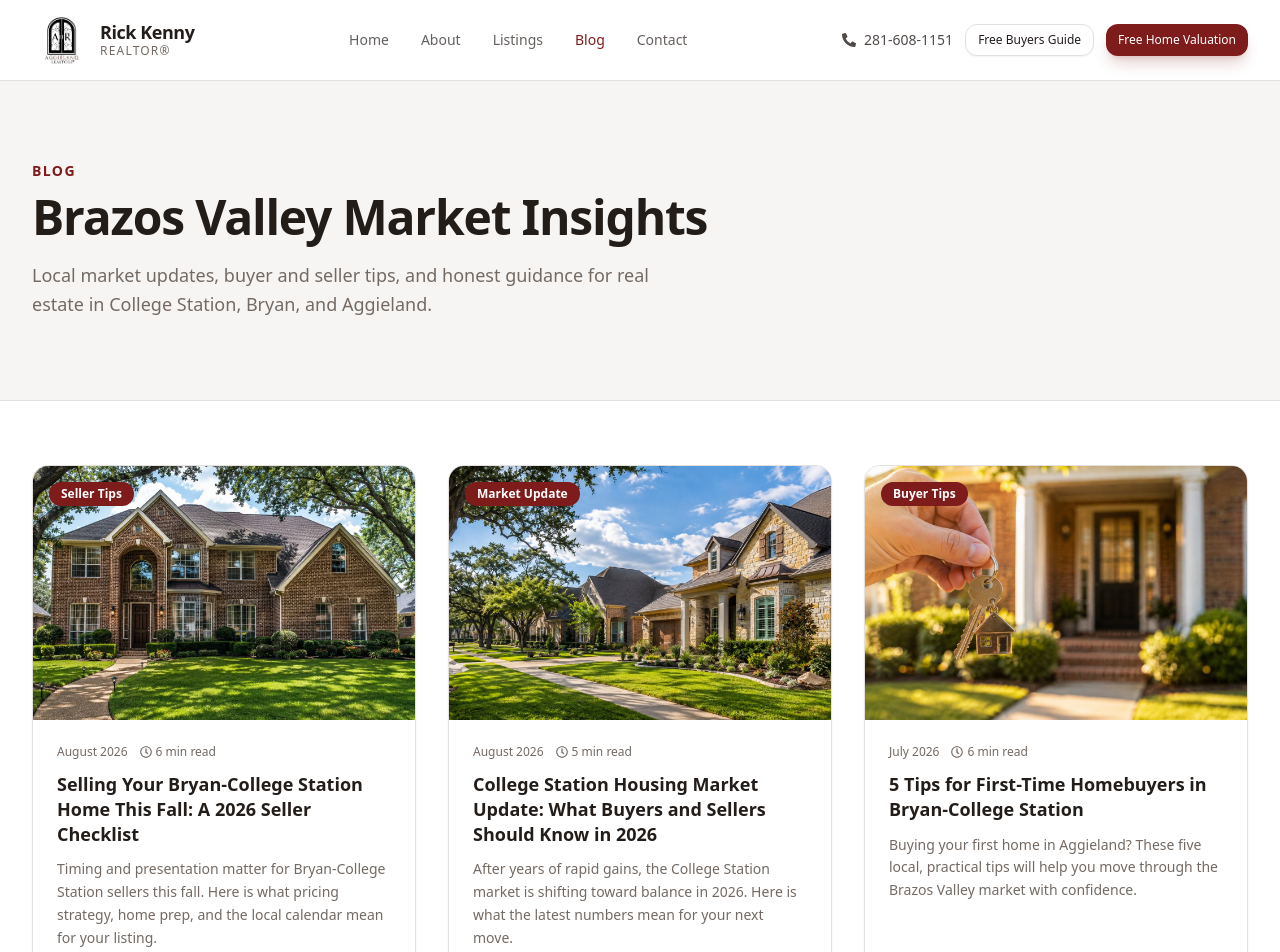
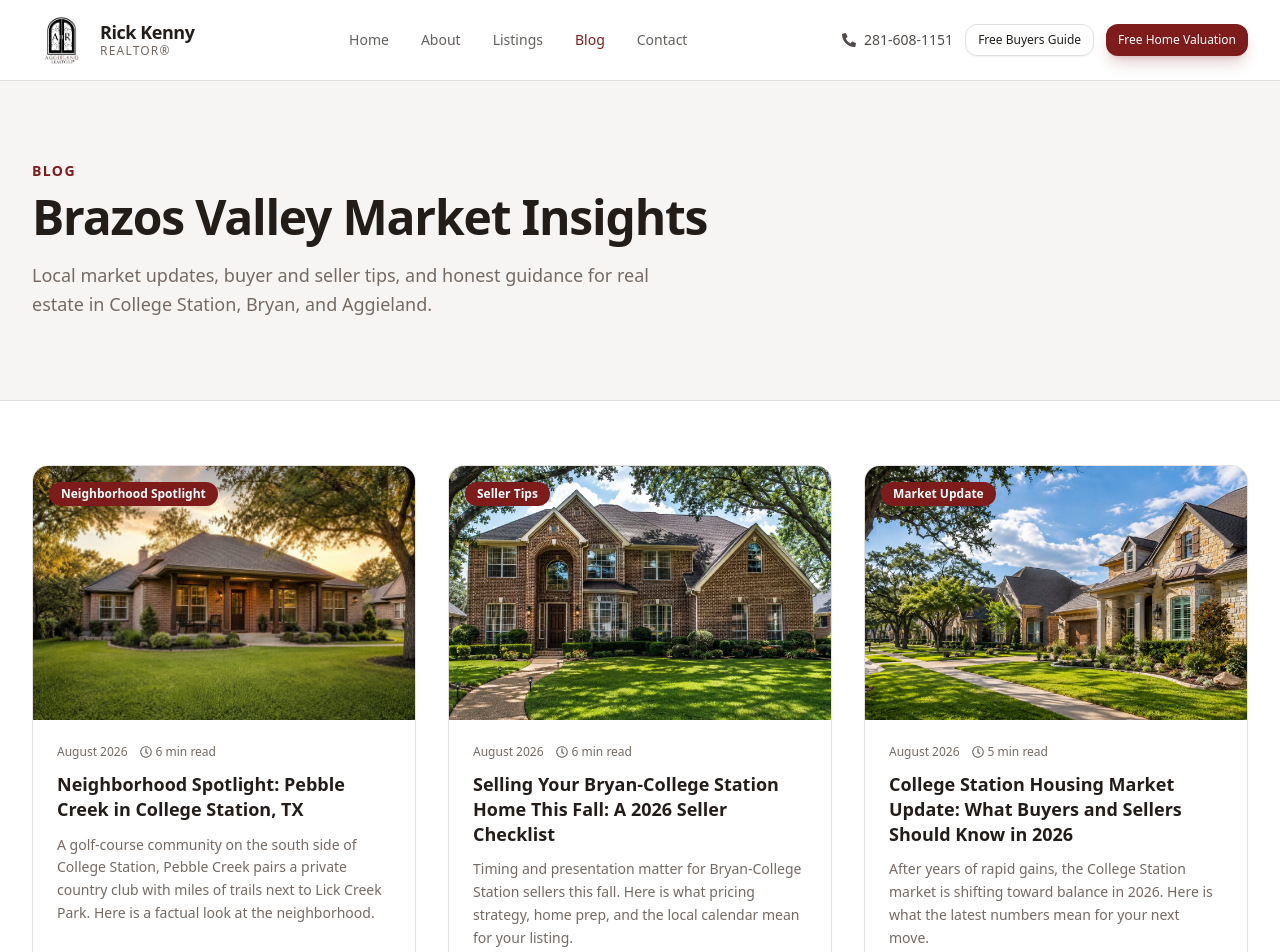
Before and after one commit to rickkennyrealestate/RickWebsite, a React (Vite) app in the folder frontend/: page /blog in a window 1280 px wide. Shown: the top 952 px of the page. Built offline with nearby package versions, Linux system fonts and the light colour scheme.

Commit message:
Add blog post: Neighborhood Spotlight: Pebble Creek in College Station, TX

```diff
--- a/frontend/src/data/blogPosts.js
+++ b/frontend/src/data/blogPosts.js
@@ -1,4 +1,66 @@
 export const blogPosts = [
+  {
+    slug: 'neighborhood-spotlight-pebble-creek-college-station',
+    title: 'Neighborhood Spotlight: Pebble Creek in College Station, TX',
+    category: 'Neighborhood Spotlight',
+    date: 'August 2026',
+    readTime: '6 min read',
+    excerpt:
+      'A golf-course community on the south side of College Station, Pebble Creek pairs a private country club with miles of trails next to Lick Creek Park. Here is a factual look at the neighborhood.',
+    metaDescription:
+      'A neighborhood guide to Pebble Creek in College Station, TX: home prices, the Pebble Creek Country Club, HOA dues, and nearby Lick Creek Park.',
+    image: '/assets/images/blog-covers/neighborhood-spotlight-pebble-creek-college-station.jpg',
+    content: [
+      {
+        type: 'p',
+        text: `If you're comparing neighborhoods in College Station, Pebble Creek is worth a closer look. It's a master-planned community of roughly 1,350 acres on the south side of College Station, built around the Pebble Creek Country Club and its 18-hole championship golf course. It sits about nine miles from the Texas A&M campus, farther out than Southwood Valley or Midtown, which makes it a different kind of trade-off: more land, more amenities, and a quieter setting in exchange for a longer commute to campus.`,
+      },
+      { type: 'h2', text: 'Home prices and housing stock' },
+      {
+        type: 'p',
+        text: `Homes in Pebble Creek generally range from the mid-$500,000s to over $1 million, with living space averaging roughly 2,800 to more than 5,000 square feet. The architecture varies from classic brick-and-stone traditional homes to custom builds, including a number of properties with direct golf course frontage. This puts Pebble Creek toward the upper end of the College Station market, well above the citywide averages you'll see in inner-loop neighborhoods, and it draws buyers who are specifically looking for larger lots, more square footage, or a golf course view. Lot sizes tend to be larger than what you'll find in newer subdivisions closer to Highway 6, which is part of why the price per square foot can look different from a comparable-sized home in a denser part of town.`,
+      },
+      { type: 'h2', text: 'The country club and amenities' },
+      {
+        type: 'p',
+        text: `The Pebble Creek Country Club anchors the community and includes the golf course along with an outdoor pool, tennis and pickleball courts, and additional social spaces. Membership and access to club amenities are typically separate from simply owning a home in the neighborhood, so it's worth asking about current membership costs and terms before you assume the club comes with the house. Walking trails run throughout the community itself, separate from the club grounds, and are used daily by residents out for a jog or walking a dog.`,
+      },
+      { type: 'h2', text: 'Lick Creek Park next door' },
+      {
+        type: 'p',
+        text: `Pebble Creek backs up to Lick Creek Park, a roughly 515-acre nature park with several miles of trails for hiking, cycling, and bird watching, plus areas used for equestrian activity. It's a City of College Station park, open to the public, and it's one of the larger undeveloped natural areas left in the city, which gives Pebble Creek a different feel than neighborhoods closer to campus where green space is more limited.`,
+      },
+      { type: 'h2', text: 'HOA structure and dues' },
+      {
+        type: 'p',
+        text: `Pebble Creek isn't governed by a single HOA. There's an overarching Pebble Creek Owners Association, with a base annual assessment, and then several village-level associations layered on top depending on which section of the neighborhood a home sits in, such as the Garden Homes, Patio Homes, or Stonewater Villages sections, each with its own separate dues on a monthly or quarterly schedule. Because the total cost varies quite a bit by section, it's important to confirm the exact HOA structure and current dues for any specific property before you make an offer, rather than assuming one flat number applies neighborhood-wide. A buyer comparing a Garden Homes property to a custom build on the golf course, for example, could be looking at two very different monthly obligations even if the list prices are close, so it pays to get the HOA documents and budget in hand early in the process.`,
+      },
+      { type: 'h2', text: 'How it compares to closer-in neighborhoods' },
+      {
+        type: 'p',
+        text: `The trade-off with Pebble Creek is distance. At about nine miles from campus, the drive in is longer than from Southwood Valley or Midtown, and worth factoring into your daily routine if you or a household member commutes to Texas A&M, Blinn College, or downtown Bryan regularly. In exchange, Pebble Creek offers larger lots, a lower-density feel, and direct access to both the country club and Lick Creek Park, amenities that are harder to find closer to the university. Which trade-off makes sense really comes down to how you weigh commute time against space, privacy, and access to the golf course and trail network.`,
+      },
+      { type: 'h2', text: 'Who tends to look at Pebble Creek' },
+      {
+        type: 'ul',
+        items: [
+          'Buyers upgrading from a starter home who want more square footage or a larger lot',
+          'Golfers or club-focused buyers interested in course access and country club amenities',
+          'Buyers prioritizing trail access and proximity to Lick Creek Park over a short commute to campus',
+          'Buyers comparing College Station\'s established golf-course communities against newer construction elsewhere in the Brazos Valley',
+        ],
+      },
+      {
+        type: 'p',
+        text: `Every section of Pebble Creek has its own price range, HOA terms, and trade-offs, so the right fit really depends on your budget, your commute tolerance, and whether the club amenities matter to you. If you'd like to walk through current listings in Pebble Creek or see how it compares to other College Station neighborhoods for your specific situation, I'm happy to put together a side-by-side look.`,
+      },
+    ],
+    sources: [
+      { label: 'Homes.com — Pebble Creek, College Station Real Estate', url: 'https://www.homes.com/college-station-tx/pebble-creek-neighborhood/' },
+      { label: 'HAR.com — Pebble Creek Country Club', url: 'https://www.har.com/pebble-creek-country-club/golfcourse_13562' },
+      { label: 'Pebble Creek Land Company — Community', url: 'https://pebblecreektx.com/community.asp' },
+    ],
+  },
   {
     slug: 'seller-checklist-bryan-college-station-fall-2026',
     title: 'Selling Your Bryan-College Station Home This Fall: A 2026 Seller Checklist',
```
Also changed, not shown: frontend/public/assets/images/blog-covers/neighborhood-spotlight-pebble-creek-college-station.jpg (added), 1 other file (tests, documents, lock files or other folders).
